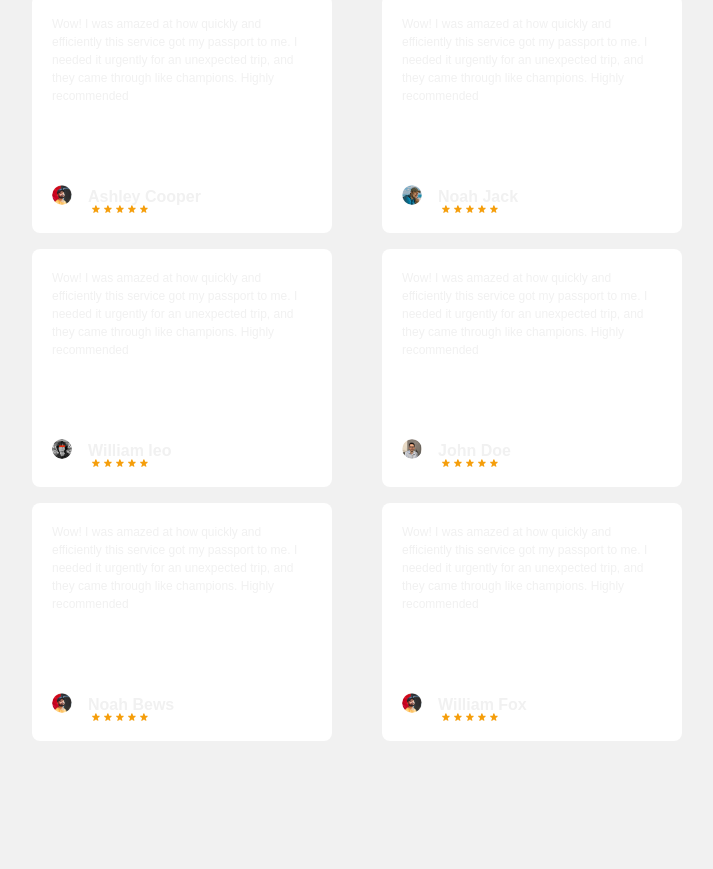
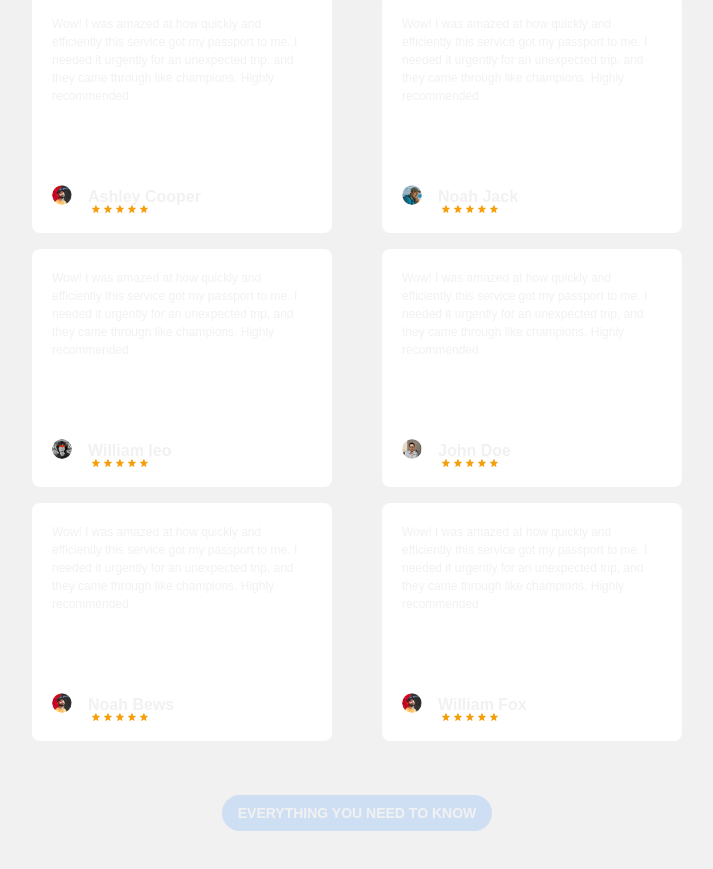
Before and after one commit to Demilade01/travel-docs, a Next.js app: page / in a window 1280 px wide. Shown: the part 3998-4867 px from the top of the page, without its empty margins (283-996 px from the left). Before the commit the page ends 4739 px from the top, so only its background shows below. Built offline with nearby package versions, Linux system fonts and the light colour scheme.

Commit message:
statr faq section

```diff
--- a/app/page.tsx
+++ b/app/page.tsx
@@ -1,4 +1,5 @@
 import About from '@/components/About'
+import Faq from '@/components/FAQ'
 import Hero from '@/components/Hero'
 import Navbar from '@/components/Navbar'
 import PassportServices from '@/components/PassportServices'
@@ -15,6 +16,7 @@ const Home = () => {
       <PassportServices />
       <ServiceSpeeds />
       <Testimonials />
+      <Faq />
     </>
   )
 }
--- /dev/null
+++ b/components/FAQ.tsx
@@ -0,0 +1,15 @@
+import React from 'react'
+
+const Faq = () => {
+  return (
+    <div className='container mx-auto'>
+      <div className='flex flex-col items-center justify-center'>
+        <p className='uppercase font-bold text-sm bg-[#cfdff3] py-2 px-4 rounded-full'>Everything you need to know</p>
+        <h3 className='text-6xl font-extrabold mt-10 sm:text-center w-[720px]'>Frequently Asked Questions</h3>
+        <p className='text-sm mt-10 capitalize font-light mb-10'>Answers to Common Queries About Our Passport Expedited Service.</p>
+      </div>
+    </div>
+  )
+}
+
+export default Faq
--- a/components/Testimonials.tsx
+++ b/components/Testimonials.tsx
@@ -4,7 +4,7 @@ import ReviewCard from './ReviewCard'
 
 const Testimonials = () => {
   return (
-    <div className='container mx-auto'>
+    <div className='container mx-auto  mb-[400px]'>
       <div className='flex flex-col items-center justify-center'>
         <p className='uppercase font-bold text-sm bg-[#cfdff3] py-2 px-4 rounded-full'>Raving Reviews</p>
         <h3 className='text-6xl font-extrabold mt-10 sm:text-center w-[720px]'>Hear From Our Satisfied Customers</h3>
@@ -13,7 +13,7 @@ const Testimonials = () => {
 
         <div className='flex justify-between flex-wrap mx-auto items-center w-[650px] h-[400px] gap-4'>
           {customerReviews.map((review) => (
-            <div key={review.name} >
+            <div key={review.name}>
               <ReviewCard
                 review={review.review}
                 name={review.name}
```
